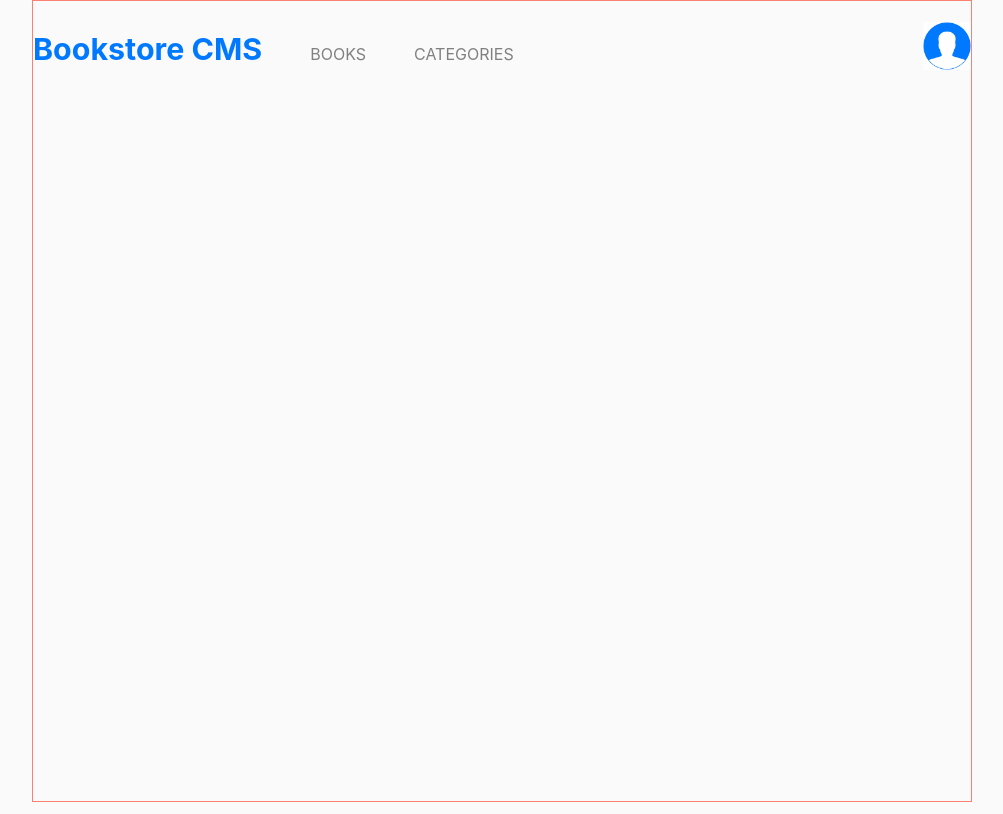
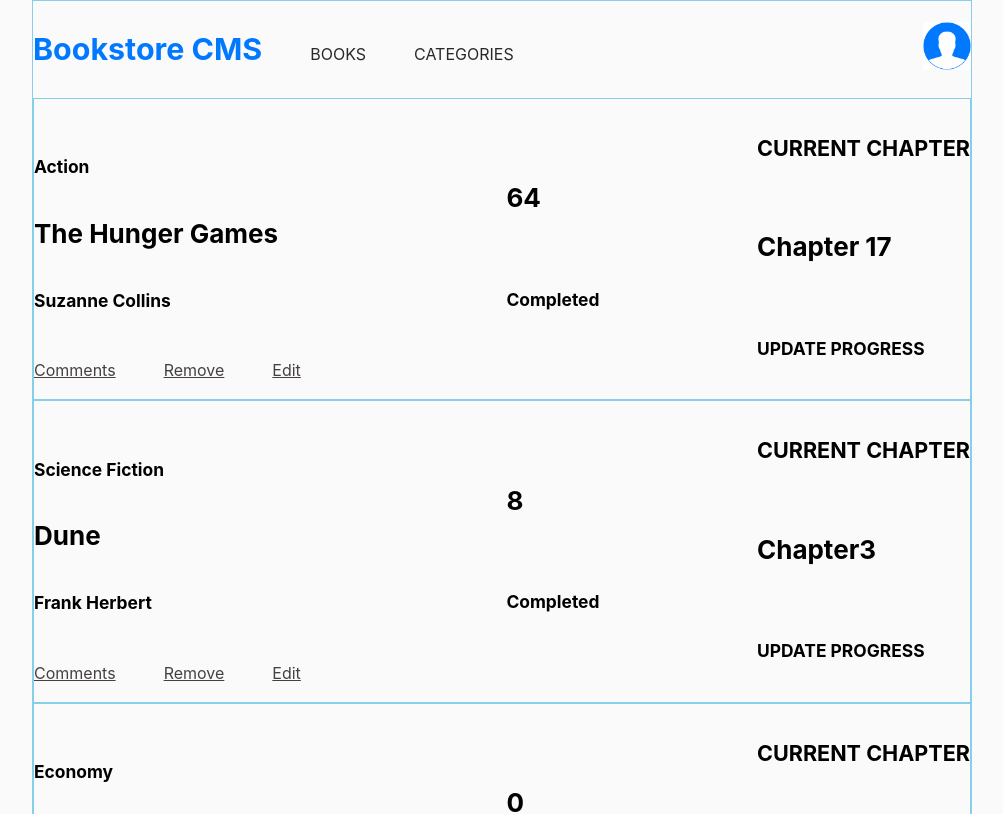
Before and after one commit to Mihndim2020/React-Redux-BookStore, a React (Create React App) app: page / in a window 1280 px wide. Shown: the top 814 px of the page, without its empty margins (138-1141 px from the left). Built offline with nearby package versions, Linux system fonts and the light colour scheme.

Commit message:
Display components on page

```diff
--- a/package.json
+++ b/package.json
@@ -3,12 +3,14 @@
   "version": "0.1.0",
   "private": true,
   "dependencies": {
+    "@reduxjs/toolkit": "^1.6.1",
     "cra-template": "1.1.2",
     "react": "^17.0.2",
     "react-dom": "^17.0.2",
     "react-redux": "^7.2.4",
     "react-router-dom": "^5.2.0",
-    "react-scripts": "4.0.3"
+    "react-scripts": "4.0.3",
+    "redux": "^4.1.1"
   },
   "scripts": {
     "start": "react-scripts start",
--- a/src/App.css
+++ b/src/App.css
@@ -4,7 +4,7 @@
   display: flex;
   flex-direction: column;
   margin: 0 10.625rem;
-  border: 1px salmon solid;
+  border: 1px skyblue solid;
   font-size: calc(10px + 2vmin);
   color: black;
 }
@@ -36,15 +36,30 @@
 
 .navLinks {
   font-size: 1rem;
-  color: #d9d9d9;
+  color: #464141;
 }
 
 .navLinks a {
   text-decoration: none;
-  color: gray;
+  color: rgb(43, 40, 40);
 }
 
 .profileIcon {
   width: 3rem;
   height: 3rem;
 }
+
+/* booksPage */
+
+.booksPageInfo {
+  display: flex;
+  align-items: center;
+  justify-content: space-between;
+  border: 1px solid skyblue;
+}
+
+.bookStatus {
+  display: flex;
+  flex-direction: column;
+  align-items: flex-start;
+}
--- a/src/App.js
+++ b/src/App.js
@@ -8,6 +8,7 @@ import {
 } from 'react-router-dom'
 
 import { Navbar } from './feature/components/Navbar'
+import { BooksPage } from './feature/components/booksPage'
 
 function App() {
   return (
@@ -21,6 +22,7 @@ function App() {
             render={() => (
               <React.Fragment>
                 <Navbar />
+                <BooksPage />
               </React.Fragment>
             )}
           />
--- a/src/feature/components/booksChapter.js
+++ b/src/feature/components/booksChapter.js
@@ -1,15 +1,16 @@
 import React from 'react'
 import { useSelector } from 'react-redux'
 
-export const booksChapter = ({ bookId }) => {
+export const BooksChapter = ({ bookId }) => {
   const bookChapter = useSelector(state =>
     state.books.find(book => book.bookId === bookId)
   )
 
   return (
     <div className="bookStatus">
-      <h2>{bookChapter.currentChapter.chapter}</h2>
-      <h4>{bookChapter.currentChapter.progress}</h4>
+      <h5>CURRENT CHAPTER</h5>
+      <h4>{bookChapter.currentChapter.chapter}</h4>
+      <h6>{bookChapter.currentChapter.progress}</h6>
     </div>
   )
 }
--- a/src/feature/components/booksInfo.js
+++ b/src/feature/components/booksInfo.js
@@ -1,20 +1,21 @@
 import React from 'react'
 import { useSelector } from 'react-redux'
+import { Link } from 'react-router-dom'
 
-export const booksInfo = ({ bookId }) => {
+export const BooksInfo = ({ bookId }) => {
   const info = useSelector(state =>
     state.books.find(book => book.bookId === bookId)
   )
 
   return (
     <div className="bookInfo">
-      <h4>{info.category}</h4>
-      <h2>{info.title}</h2>
-      <h4>{info.author}</h4>
+      <h6 className="info">{info.category}</h6>
+      <h4 className="info">{info.title}</h4>
+      <h6 className="info">{info.author}</h6>
       <div>
-      <Link to="/">Comments</Link>
-      <Link to="/">Remove</Link>
-      <Link to="/">Edit</Link>
+      <Link className="navLinks" to="/">Comments</Link>
+      <Link className="navLinks" to="/">Remove</Link>
+      <Link className="navLinks" to="/">Edit</Link>
       </div>
     </div>
   )
--- /dev/null
+++ b/src/feature/components/booksPage.js
@@ -0,0 +1,24 @@
+import React from 'react'
+import { useSelector } from 'react-redux'
+import { BooksInfo } from './booksInfo'
+import { BooksStatus } from './booksStatus'
+import { BooksChapter } from './booksChapter'
+
+
+export const BooksPage = () => {
+
+  const books = useSelector(state => state.books)
+
+  const renderedBooks = books.map(book => (
+
+      <div className="booksPageInfo">
+        <BooksInfo bookId = {book.bookId} />
+        <BooksStatus bookId = {book.bookId} />
+        <BooksChapter bookId = {book.bookId} />
+      </div>
+
+
+  ))
+
+  return <>{renderedBooks}</>
+}
--- a/src/feature/components/booksStatus.js
+++ b/src/feature/components/booksStatus.js
@@ -1,15 +1,15 @@
 import React from 'react'
 import { useSelector } from 'react-redux'
 
-export const booksStatus = ({ bookId }) => {
+export const BooksStatus = ({ bookId }) => {
   const bookStatus = useSelector(state =>
     state.books.find(book => book.bookId === bookId)
   )
 
   return (
     <div className="bookStatus">
-      <h2>{bookStatus.status.percentage}</h2>
-      <h4>{bookStatus.status.completed}</h4>
+      <h4>{bookStatus.status.percentage}</h4>
+      <h6>{bookStatus.status.completed}</h6>
     </div>
   )
 }
--- a/src/feature/redux/books/booksSlice.js
+++ b/src/feature/redux/books/booksSlice.js
@@ -7,8 +7,8 @@ const initialState = [
    currentChapter: {chapter: 'Chapter 17', progress: 'UPDATE PROGRESS'} },
   { bookId: '2', category: 'Science Fiction', title: 'Dune', author: 'Frank Herbert',
     status: {percentage: '8', completed: 'Completed'},
-    currentChapter: {chapter: 'Chapter 3: "A Lesson Learned" ', progress: 'UPDATE PROGRESS'} },
-  { bookId: '3', category: 'Economy', title: 'Capital in the Twenty-First Century',  author: 'Mih Julius',
+    currentChapter: {chapter: 'Chapter3', progress: 'UPDATE PROGRESS'} },
+  { bookId: '3', category: 'Economy', title: 'Twenty-First Century',  author: 'Mih Julius',
   status: {percentage: '0', completed: 'Completed'},
   currentChapter: {chapter: 'Introduction', progress: 'UPDATE PROGRESS'}}
 ]
@@ -19,4 +19,6 @@ const booksSlice = createSlice({
    reducers: {}
   })
 
+  export const { bookAdded } = booksSlice.actions
+
   export default booksSlice.reducer
--- a/src/index.js
+++ b/src/index.js
@@ -2,10 +2,16 @@ import React from 'react';
 import ReactDOM from 'react-dom';
 import './index.css';
 import App from './App';
+import store from './feature/redux/configureStore'
+import { Provider } from 'react-redux'
+
+// const store = configureStore()
 
 ReactDOM.render(
   <React.StrictMode>
-    <App />
+    <Provider store={store}>
+      <App />
+    </Provider>
   </React.StrictMode>,
   document.getElementById('root')
 );
```
Also changed, not shown: src/feature/redux/configureStore.js (line endings or trailing spaces), 2 other files (tests, documents, lock files or other folders).
